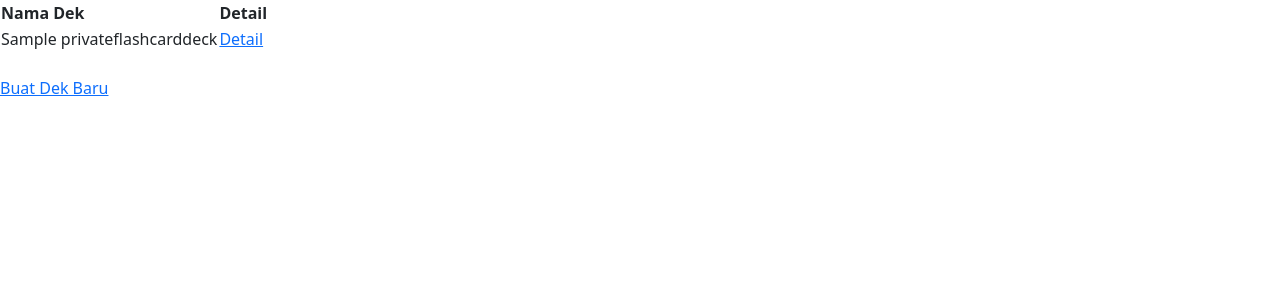
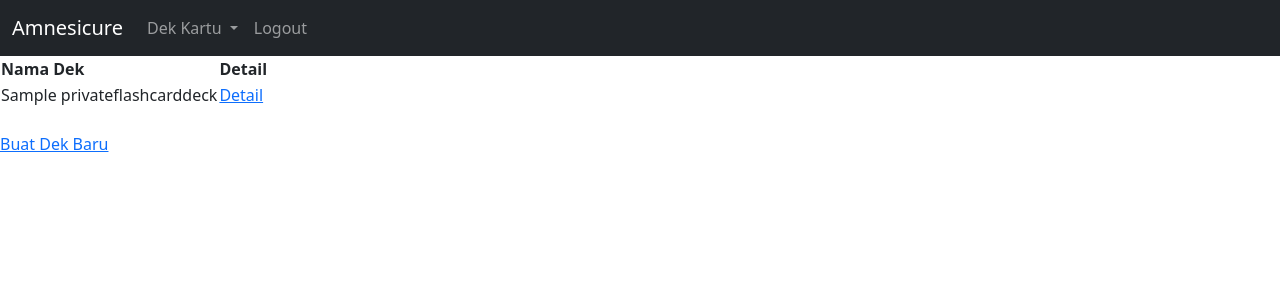
Before and after one commit to Shopeephobia/amnesicure, a Django app: page /deck/ in a window 1280 px wide. Shown: the top 300 px of the page. Run offline with Django 4.2, Linux system fonts and the light colour scheme; a user stored in the database is signed in; tables that the repository leaves empty hold one stand-in row (values such as "Sample post").

Commit message:
feat: navbar

```diff
--- a/main/templates/base.html
+++ b/main/templates/base.html
@@ -13,6 +13,8 @@
 </head>
 
 <body>
+  {% include 'navbar.html' %}
+
   {% block content %}
   {% endblock content %}
 </body>
--- /dev/null
+++ b/main/templates/navbar.html
@@ -0,0 +1,50 @@
+{% load static %}
+
+<nav class="navbar navbar-expand-lg navbar-dark bg-dark">
+  <div class="container-fluid">
+    <a class="navbar-brand" href="/">Amnesicure</a>
+    <button
+      class="navbar-toggler"
+      type="button"
+      data-bs-toggle="collapse"
+      data-bs-target="#navbarSupportedContent"
+      aria-controls="navbarSupportedContent"
+      aria-expanded="false"
+      aria-label="Toggle navigation"
+    >
+      <span class="navbar-toggler-icon"></span>
+    </button>
+    <div class="collapse navbar-collapse" id="navbarSupportedContent">
+      <ul class="navbar-nav me-auto mb-2 mb-lg-0">
+        {% if not request.user.is_authenticated %}
+        <li class="nav-item">
+          <a class="nav-link" href="{% url 'auth:register' %}">Register</a>
+        </li>
+        <li class="nav-item">
+          <a class="nav-link" href="{% url 'auth:login' %}">Login</a>
+        </li>
+        {% else %}
+        <li class="nav-item dropdown">
+          <a
+            class="nav-link dropdown-toggle"
+            href="#"
+            role="button"
+            data-bs-toggle="dropdown"
+            aria-expanded="false"
+          >
+            Dek Kartu
+          </a>
+          <ul class="dropdown-menu">
+            <li><a class="dropdown-item" href="{% url 'deck:index' %}">Daftar Dek Pribadi</a></li>
+            <li><hr class="dropdown-divider" /></li>
+            <li><a class="dropdown-item" href="{% url 'deck:create_deck' %}">Buat Dek Baru</a></li>
+          </ul>
+        </li>
+        <li class="nav-item">
+          <a class="nav-link" href="{% url 'auth:logout' %}">Logout</a>
+        </li>
+        {% endif %}
+      </ul>
+    </div>
+  </div>
+</nav>
```
Also changed, not shown: main/templates/home.html (+0 -9 lines).
